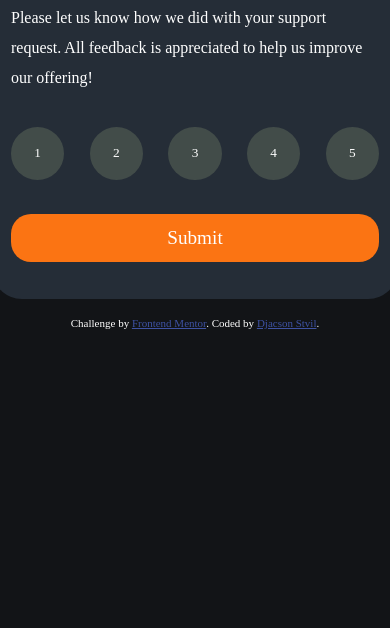
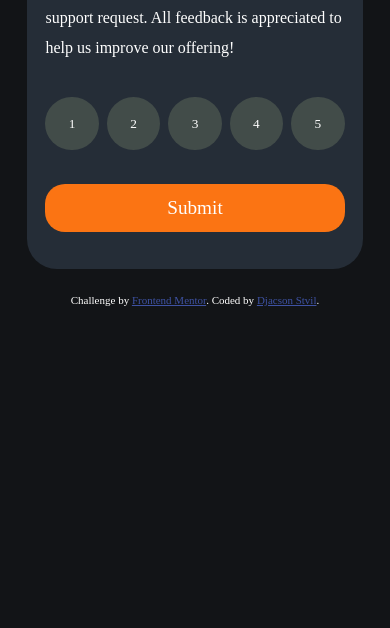
Before and after one commit to djacsons/interactive-rating-component, a plain HTML site: page index.html in a window 390 px wide. Shown: the part 216-844 px from the top of the page. Drawn offline with Linux system fonts and the light colour scheme.

Commit message:
Update main.css
fixed mobile view

```diff
--- a/main.css
+++ b/main.css
@@ -88,5 +88,7 @@ button{
 @media only screen and (max-width:600px){
     .ratingBox{
         padding: 5%;
+        margin: 2%;
+        width: 80%;
     }
 }
```
